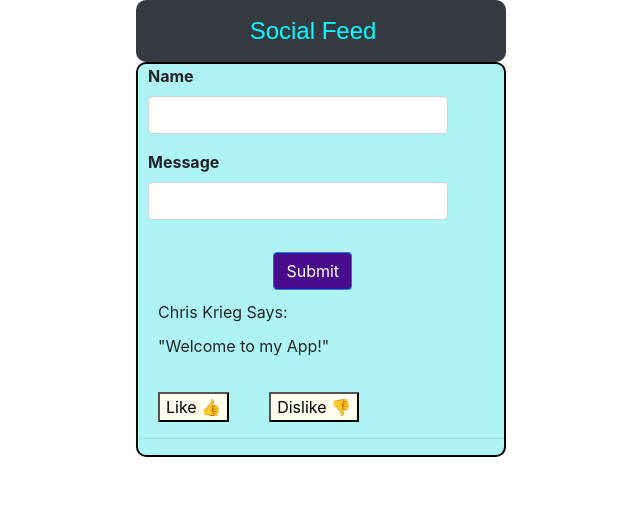
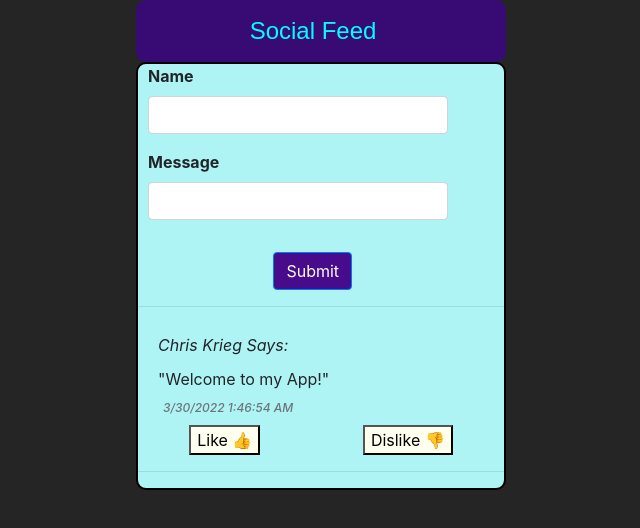
Before and after one commit to cdkrieg/SocialFeed, a React (Create React App) app in the folder socialfeed/: page / in a window 1280 px wide. Shown: the top 528 px of the page, without its empty margins (319-959 px from the left). Built offline with nearby package versions, Linux system fonts and the light colour scheme.

Commit message:
added Date/Time to each post

```diff
--- a/socialfeed/src/App.css
+++ b/socialfeed/src/App.css
@@ -14,3 +14,6 @@
   border-radius: 10px;
   ;
 }
+body{
+  background-color:rgb(37, 37, 37);
+}
--- a/socialfeed/src/App.js
+++ b/socialfeed/src/App.js
@@ -1,25 +1,28 @@
-import React, { useState } from 'react';
-import './App.css'
-import './Components/CreatePost';
-import CreatePost from './Components/CreatePost';
-import './Components/DisplayPosts';
-import NavBar from './Components/NavBar';
-import DisplayPosts from './Components/DisplayPosts';
+import React, { useState } from "react";
+import "./App.css";
+import "./Components/CreatePost";
+import CreatePost from "./Components/CreatePost";
+import "./Components/DisplayPosts";
+import NavBar from "./Components/NavBar";
+import DisplayPosts from "./Components/DisplayPosts";
+
 
 function App() {
-  const [posts, setPosts] = useState([{name: "Chris Krieg", message: "Welcome to my App!"}]);
-    function addNewPost(post) {
-      let tempPosts = [...posts, post];
-      setPosts(tempPosts);
-    }
+  const [posts, setPosts] = useState([
+    { name: "Chris Krieg", message: "Welcome to my App!" },
+  ]);
+  function addNewPost(post) {
+    let tempPosts = [...posts, post];
+    setPosts(tempPosts);
+  }
 
   return (
     <div className="container-fluid">
-      <NavBar className="navbar"/>
-      <div className='borders'>
-        <CreatePost addNewPost={addNewPost}/>
-        <DisplayPosts displayPosts={posts}/>
-        </div>
+      <NavBar className="navbar" />
+      <div className="borders">
+        <CreatePost addNewPost={addNewPost} />
+        <DisplayPosts displayPosts={posts} />
+      </div>
     </div>
   );
 }
--- a/socialfeed/src/Components/CreatePost.jsx
+++ b/socialfeed/src/Components/CreatePost.jsx
@@ -1,5 +1,6 @@
 import React, { useState } from 'react';
 import "./CreatePost.css";
+import { DateTime } from './DateTime';
 
 const CreatePost = (props) => {
     const [message, setMessage] = useState("");
@@ -52,6 +53,7 @@ const CreatePost = (props) => {
         >
           Submit
         </button>
+        <hr />
       </form>
     );
   };
--- a/socialfeed/src/Components/CustomButtons.css
+++ b/socialfeed/src/Components/CustomButtons.css
@@ -1,6 +1,6 @@
 button{
     background-color:ivory;
-    margin: 0 20px 0 20px;
+    margin: auto;
 }
 #likeButton.active{
     background-color: greenyellow;
@@ -9,5 +9,7 @@ button{
     background-color: red;
 }
 .customButtons{
-    align-self: right;
+    display: flex;
+    align-items: center;
+
 }
--- /dev/null
+++ b/socialfeed/src/Components/DateTime.css
@@ -0,0 +1,8 @@
+.date{
+    margin-left: 25px;
+
+}
+.text-muted{
+    font-size: 0.75rem;
+    font-style: italic;
+}
--- /dev/null
+++ b/socialfeed/src/Components/DateTime.jsx
@@ -0,0 +1,12 @@
+import React, { useState } from "react";
+import './DateTime.css'
+
+export const DateTime = () => {
+  const [dateTime, setDateTime] = useState(new Date());
+
+  return (
+    <div className="date">
+      <h6 className="text-muted">{`${dateTime.toLocaleDateString()} ${dateTime.toLocaleTimeString()}`}</h6>
+    </div>
+  );
+};
--- a/socialfeed/src/Components/DisplayPost.css
+++ b/socialfeed/src/Components/DisplayPost.css
@@ -1,7 +1,6 @@
 #name{
     font-style: italic;
     margin-top: 5px;
-
 }
 #message{
     font-weight:bolder;
--- a/socialfeed/src/Components/DisplayPosts.jsx
+++ b/socialfeed/src/Components/DisplayPosts.jsx
@@ -1,19 +1,20 @@
 import Post from "./Post";
 const DisplayPosts = (props) => {
-
   return (
     <div>
-            {props.displayPosts.map((post,index)=>{
-                return(
+      {props.displayPosts.map((post, index) => {
+        return (
           <div key={index}>
+            <div className="name">
               <p id="name">{post.name + " says:"}</p>
+            </div>
             <p id="message">{'"' + post.message + '"'}</p>
             <Post />
           </div>
-                )
+        );
       })}
     </div>
   );
-}
+};
 
 export default DisplayPosts;
--- a/socialfeed/src/Components/NavBar.css
+++ b/socialfeed/src/Components/NavBar.css
@@ -1,7 +1,7 @@
 
 #navbar{
     justify-content: center;
-    background-color: rgb(52, 6, 112);
+    background-color: rgb(56, 11, 116);
 
 }
 #navbarBrand{
--- a/socialfeed/src/Components/NavBar.jsx
+++ b/socialfeed/src/Components/NavBar.jsx
@@ -5,7 +5,7 @@ import './NavBar.css'
 
 const NavBar = () => {
   return (
-    <Navbar id="navbar" bg="dark" variant="dark">
+    <Navbar id="navbar" >
       <Navbar.Brand  id="navbarBrand">Social Feed</Navbar.Brand>
     </Navbar>
   );
--- a/socialfeed/src/Components/Post.css
+++ b/socialfeed/src/Components/Post.css
@@ -1,3 +1,6 @@
 p{
     margin: 10px 20px;
 }
+#name{
+    font-style: italic;
+}
--- a/socialfeed/src/Components/Post.jsx
+++ b/socialfeed/src/Components/Post.jsx
@@ -1,11 +1,13 @@
 import React from 'react';
 import CustomButtons from './CustomButtons';
 import './Post.css'
+import { DateTime } from './DateTime';
 
 const Post = (props) => {
     return (
         <div>
             <p id="name">{props.name}</p>
+            <DateTime />
             <p id="message">{props.message}</p>
             <CustomButtons />
             <hr />
```
Lines whose indentation alone changed are shown as unchanged.
